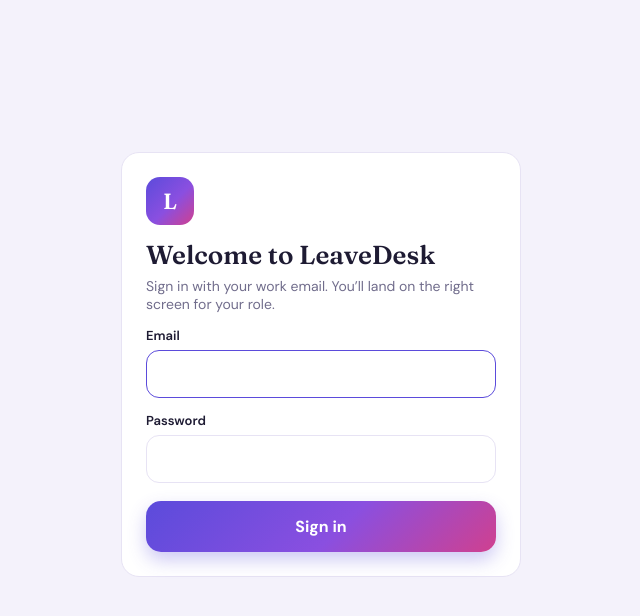
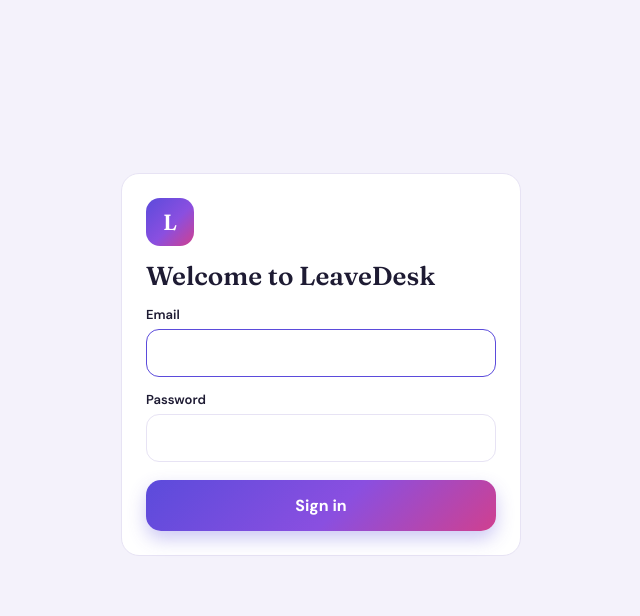
Before and after one commit to anilaharidas/leave-management, a website: page index.html in a window 1280 px wide. Shown: the whole page, without its empty margins (319-959 px from the left). Drawn offline with Linux system fonts and the light colour scheme; no server answers.

Commit message:
Remove subtitle text from login page
Co-Authored-By: Claude Sonnet 5.5 <noreply@anthropic.com>

```diff
--- a/index.html
+++ b/index.html
@@ -268,7 +268,7 @@ function loginGate(title,sub,note){
       <div id="g_err"></div><button class="btn" onclick="submitSetup()">Create administrator</button></div></div>`;
   }
   return `<div class="gate"><div class="card">${logo}<h1 style="font-size:26px">${title}</h1>
-    <p style="color:var(--mute);font-size:14px;margin-top:6px">${sub}</p>
+    ${sub?`<p style="color:var(--mute);font-size:14px;margin-top:6px">${sub}</p>`:''}
     ${note?`<div class="lock"><svg viewBox="0 0 24 24" style="width:20px;height:20px;flex:none;stroke:currentColor;fill:none;stroke-width:1.9;stroke-linecap:round;stroke-linejoin:round"><rect x="4" y="11" width="16" height="10" rx="3"/><path d="M8 11V7a4 4 0 018 0v4"/></svg><span>${note}</span></div>`:''}
     <label class="f">Email</label><input class="in" type="email" id="g_email" autocomplete="username" onkeydown="if(event.key==='Enter')$('#g_pw').focus()">
     <label class="f">Password</label><input class="in" type="password" id="g_pw" autocomplete="current-password" onkeydown="if(event.key==='Enter')submitLogin()">
@@ -343,7 +343,7 @@ const PAGE='login';
 const $=s=>document.querySelector(s);
 function closeSheet(){}
 function render(){
-  document.getElementById('view').innerHTML=loginGate('Welcome to LeaveDesk','Sign in with your work email. You’ll land on the right screen for your role.','');
+  document.getElementById('view').innerHTML=loginGate('Welcome to LeaveDesk','','');
   const e=document.getElementById('g_email')||document.getElementById('s_name');
   if(e&&!e.value)e.focus();
 }
```
Also changed, not shown: admin.html (+1 -1 lines), employee.html (+1 -1 lines), manager.html (+1 -1 lines), dist/admin.html, dist/employee.html, dist/index.html, dist/manager.html.
